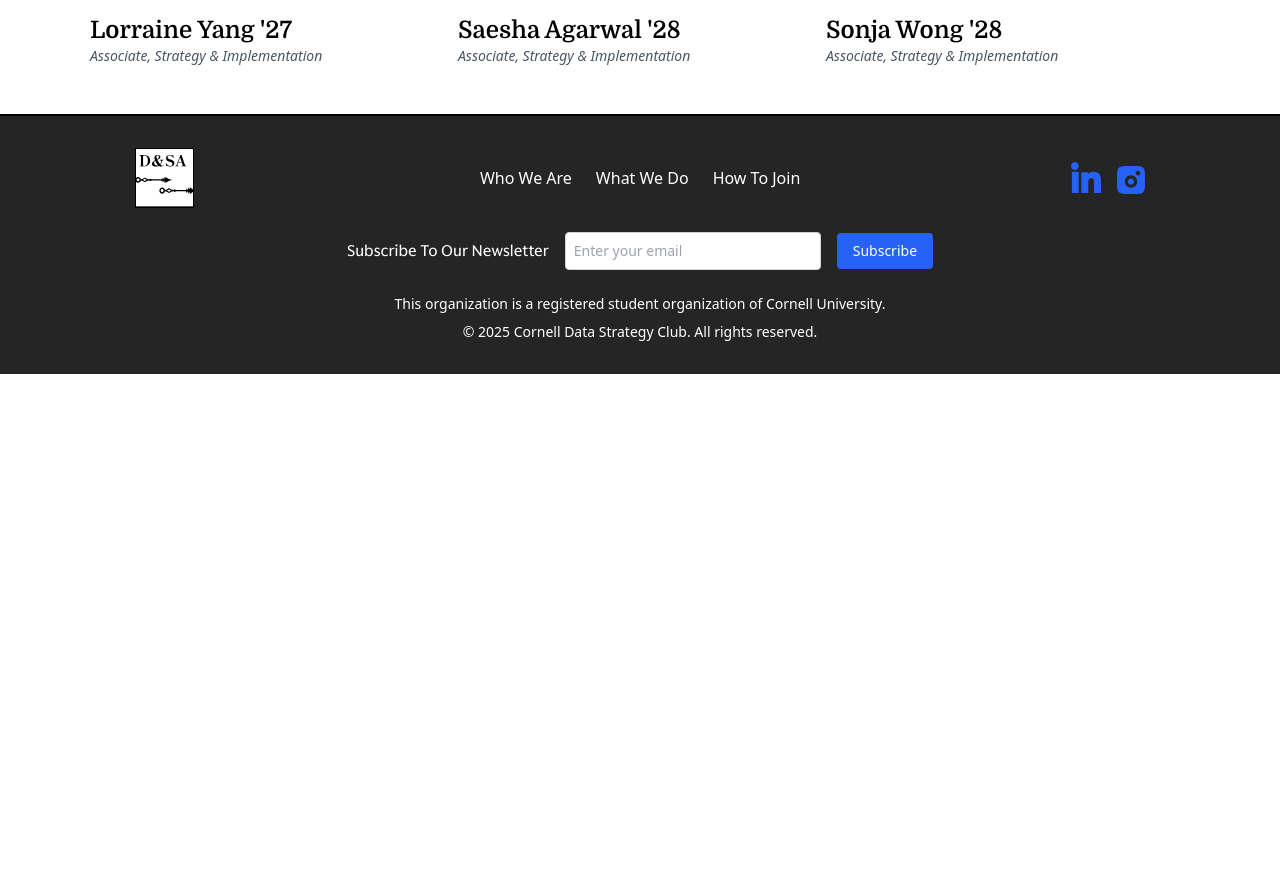
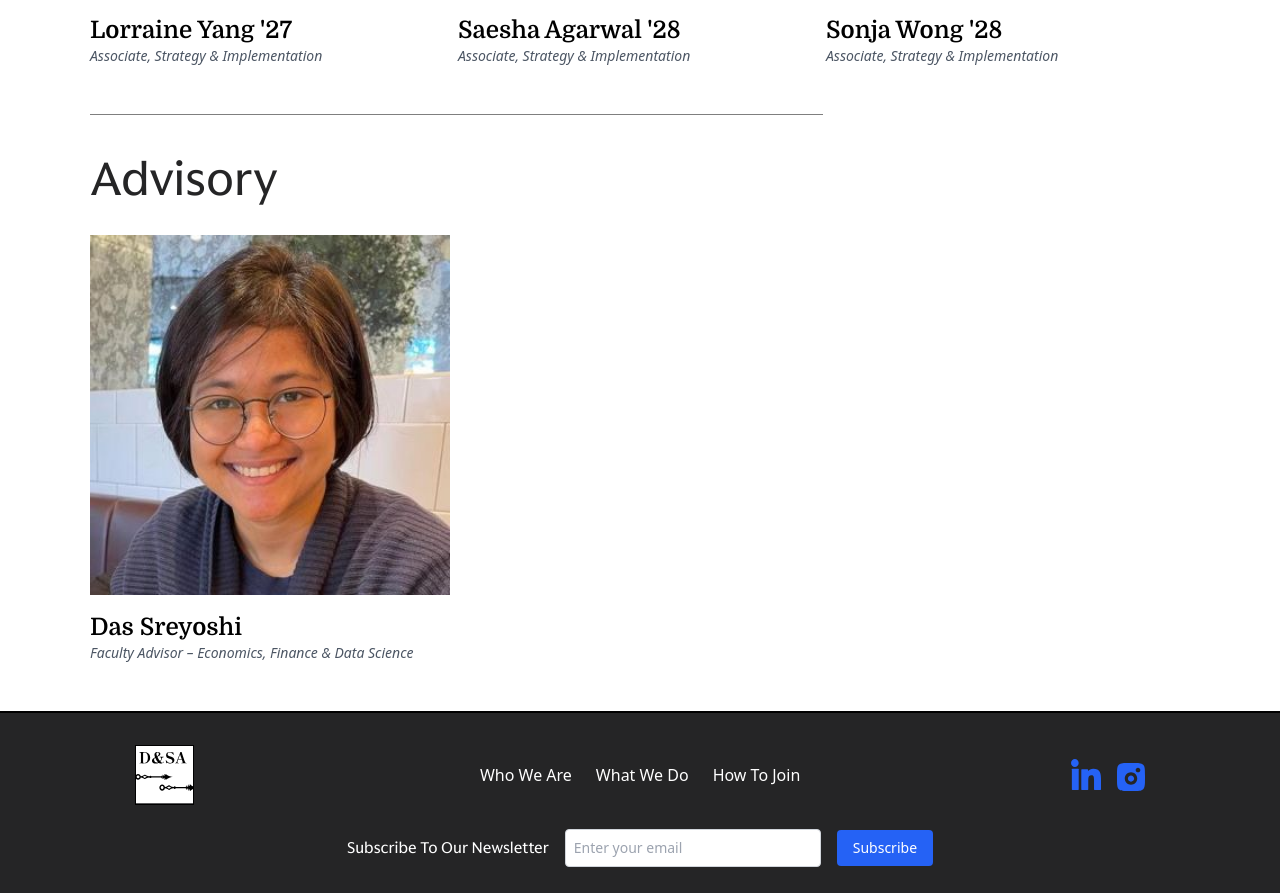
Before and after one commit to ahmed-52/cds, a React (Create React App) app in the folder frontend/: page /about in a window 1280 px wide. Shown: the part 5638-6531 px from the top of the page. Before the commit the page ends 6012 px from the top, so only its background shows below. Built offline with nearby package versions, Linux system fonts and the light colour scheme.

Commit message:
added advisor

```diff
--- a/frontend/src/components/About.js
+++ b/frontend/src/components/About.js
@@ -117,6 +117,15 @@ const About = () => {
       name: "Sonja Wong '28",
       title: "Associate, Strategy & Implementation",
     },
+  ];
+
+  const advisory = [
+    {
+      image: 'team/DasSreyoshi.jpg',
+      name: "Das Sreyoshi",
+      title: "Faculty Advisor – Economics, Finance & Data Science",
+    }
+
   ];
 
 
@@ -306,6 +315,28 @@ const About = () => {
           ))}
         </div>
               </div>
+
+
+
+
+              <div className="my-10 h-[1px] bg-[#7f7f7f] md:w-2/3 w-full"></div>
+
+{/* Associates */}
+<div>
+<h2 className="text-3xl md:text-5xl font-gs mb-8 text-cas">Advisory</h2>
+<div className="grid grid-cols-1 sm:grid-cols-2 lg:grid-cols-3 gap-y-5 gap-1 mb-12">
+{advisory.map((member, index) => (
+<TeamMember
+key={index}
+image={member.image}
+name={member.name}
+title={member.title}
+/>
+))}
+</div>
+</div>
+
+
               </section>
 
 
```
Also changed, not shown: frontend/public/team/DasSreyoshi.jpg (added).
